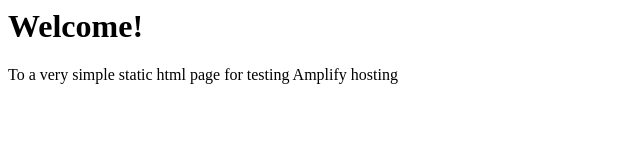
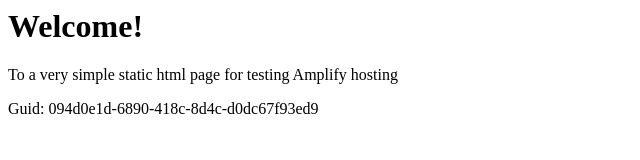
Before and after one commit to aws-aemilia-dub/Github-PR-Commit-Integration-Test-DoNotTouch-v0-prod-eu-west-1, a website: page src/index.html in a window 1280 px wide. Shown: the whole page, without its empty margins (0-640 px from the left). Drawn offline with Linux system fonts and the light colour scheme.

Commit message:
commit from integ tests

```diff
--- a/src/index.html
+++ b/src/index.html
@@ -1,3 +1,5 @@
+
+
 <html lang="en">
 
 <head>
@@ -10,6 +12,6 @@
 <body>
     <h1>Welcome!</h1>
     <p>To a very simple static html page for testing Amplify hosting</p>
-</body>
+    <p>Guid: 094d0e1d-6890-418c-8d4c-d0dc67f93ed9</p></body>
 
 </html>
```
